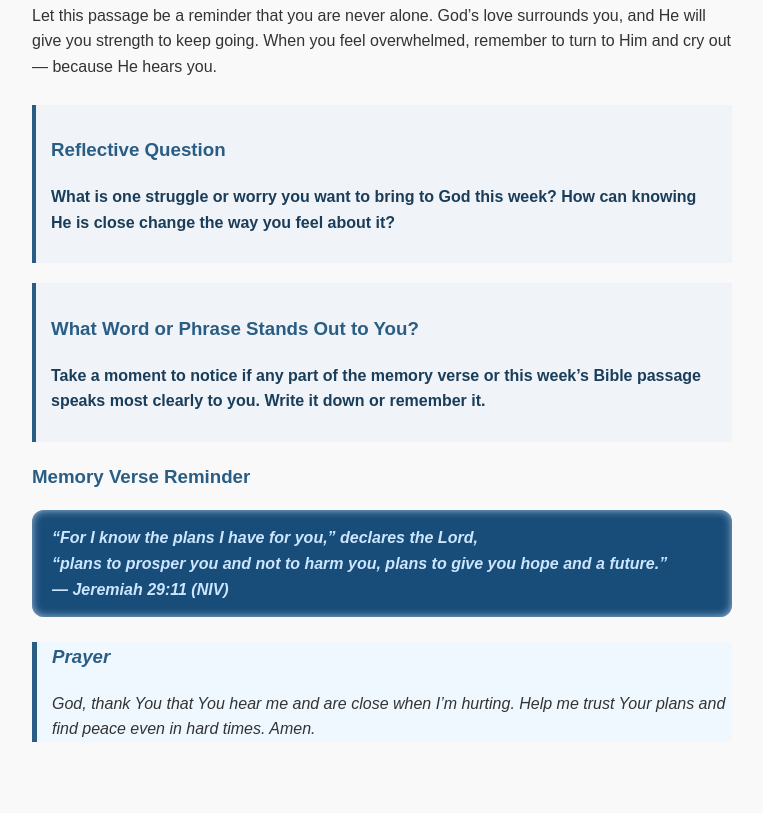
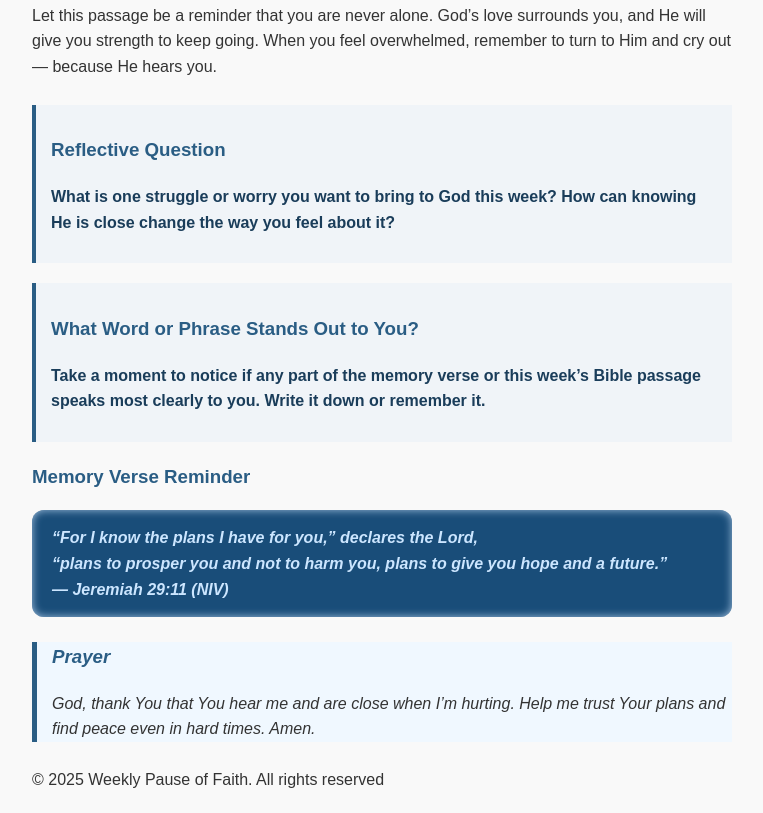
Before and after one commit to jonahebrahim/Weekly_Pause_of_Faith-Teenage_Devotions, a plain HTML site: page devotion01-06-25.html in a window 1280 px wide. Shown: the part 1593-2406 px from the top of the page, without its empty margins (258-1021 px from the left). Before the commit the page ends 2360 px from the top, so only its background shows below. Drawn offline with Linux system fonts and the light colour scheme.

Commit message:
Update devotion01-06-25.html

```diff
--- a/devotion01-06-25.html
+++ b/devotion01-06-25.html
@@ -159,6 +159,8 @@
     <h3>Prayer</h3>
     <p>God, thank You that You hear me and are close when I’m hurting. Help me trust Your plans and find peace even in hard times. Amen.</p>
   </div>
-
+<footer>
+  &copy; 2025 Weekly Pause of Faith. All rights reserved
+</footer>
 </body>
 </html>
```
